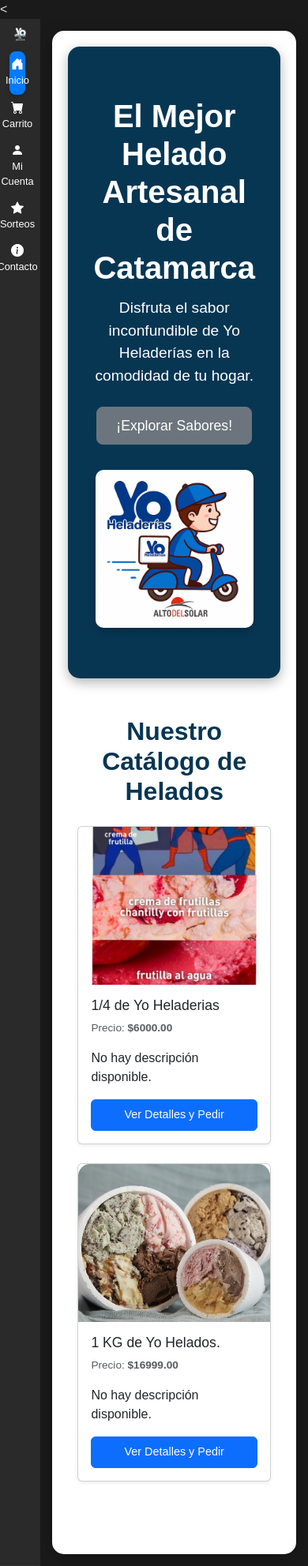
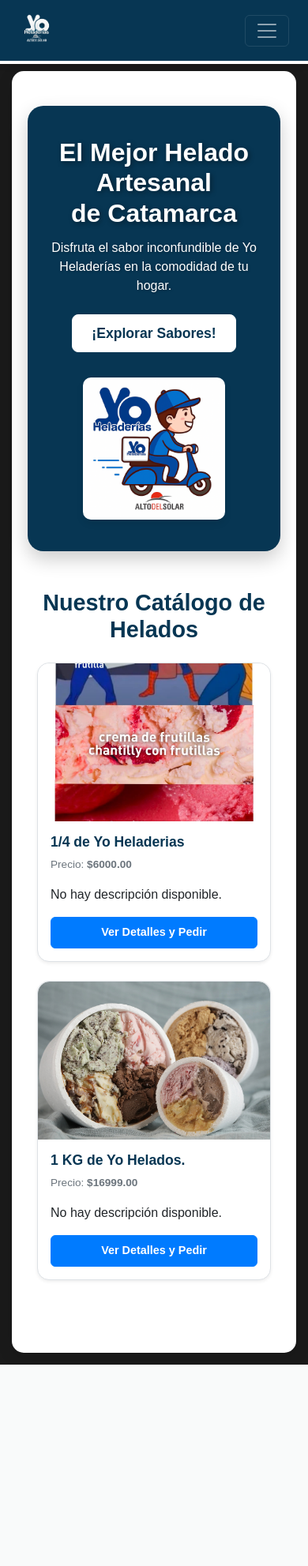
Before and after one commit to Whoami497/yoheladeria, a Django app: page / in a window 390 px wide. Shown: the whole page at 79% size. After the commit the page ends 1728 px from the top, so only its background shows below. Run offline with Django 5.2, Linux system fonts and the light colour scheme; data comes from the database, SQL or seed files in the repository; both versions use the stored data as it was after the commit.

Commit message:
Implementa el tipo CharField para imágenes de productos en models.py y admin.py; Finaliza rediseño visual y responsivo.

```diff
--- a/pedidos/templates/pedidos/base.html
+++ b/pedidos/templates/pedidos/base.html
@@ -1,4 +1,4 @@
-<<!doctype html>
+<!doctype html>
 <html lang="es">
   <head>
     <meta charset="utf-8">
@@ -10,42 +10,39 @@
     <style>
         /* Estilos generales del cuerpo */
         body {
-            padding-top: 0; /* No padding-top para navbar fija, la manejamos con el layout */
-            background-color: #1a1a1a; /* FONDO MUY OSCURO (casi negro) */
-            color: #e0e0e0; /* Color de texto base claro */
+            padding-top: 0; /* No padding-top por defecto */
+            background-color: var(--color-principal-oscuro);
+            color: var(--color-yo-texto-oscuro); /* Texto oscuro por defecto, para contenido principal */
             font-family: 'Arial', sans-serif;
         }
 
         /* Variables CSS para la Paleta de Colores AZUL y BLANCO de Yo Heladerías */
         :root {
-            --color-principal-oscuro: #1a1a1a; /* Fondo principal de la página */
-            --color-secundario-oscuro: #2a2a2a; /* Fondo para elementos flotantes en oscuro */
+            --color-principal-oscuro: #1a1a1a;
+            --color-secundario-oscuro: #2a2a2a;
 
-            --color-yo-azul: #073653;      /* AZUL OSCURO ESPECÍFICO (para fondo de main content) */
-            --color-yo-azul-claro: #007bff; /* Azul vibrante (para botones primarios) */
-            --color-yo-azul-oscuro-hover: #052a42; /* Hover para azul oscuro */
-            --color-yo-blanco: #ffffff;    /* Blanco puro */
-            --color-yo-fondo-claro: #f8f9fa; /* Fondo claro para tarjetas */
-            --color-yo-texto-oscuro: #343a40; /* Gris muy oscuro casi negro para textos en fondos claros */
-            --color-yo-gris-texto: #6c757d; /* Gris para textos secundarios en fondos claros */
-            --color-yo-gris-borde: #dee2e6; /* Gris muy claro para bordes */
-
-            --color-borde-resaltado: var(--color-yo-azul-claro); /* Borde para resaltar secciones */
-
-            --color-sombra-suave: rgba(0,0,0,0.2);
-            --color-sombra-media: rgba(0,0,0,0.3);
-            --color-sombra-fuerte: rgba(0,0,0,0.4);
+            --color-yo-azul: #073653;      /* AZUL OSCURO ESPECÍFICO */
+            --color-yo-azul-claro: #007bff;
+            --color-yo-azul-oscuro-hover: #052a42;
+            --color-yo-blanco: #ffffff;
+            --color-yo-fondo-claro: #f8f9fa;
+            --color-yo-texto-oscuro: #343a40;
+            --color-yo-gris-texto: #6c757d;
+            --color-yo-gris-borde: #dee2e6;
+            --color-sombra-suave: rgba(0,0,0,0.08);
+            --color-sombra-media: rgba(0,0,0,0.12);
+            --color-sombra-fuerte: rgba(0,0,0,0.2);
         }
 
-        /* LAYOUT PRINCIPAL */
+        /* LAYOUT PRINCIPAL (Desktop) */
         .page-wrapper {
             display: flex;
             min-height: 100vh;
             background-color: var(--color-principal-oscuro);
         }
 
-        /* BARRA LATERAL IZQUIERDA */
-        .sidebar {
+        /* BARRA LATERAL IZQUIERDA (Desktop) */
+        .sidebar-desktop {
             width: 250px;
             background-color: var(--color-secundario-oscuro);
             box-shadow: 2px 0 10px var(--color-sombra-suave);
@@ -55,22 +52,22 @@
             overflow-y: auto;
             border-right: 1px solid rgba(255,255,255,0.05);
         }
-        .sidebar-logo {
+        .sidebar-desktop .sidebar-logo {
             text-align: center;
             padding: 0 15px 20px;
         }
-        .sidebar-logo img {
-            max-width: 100%; /* El logo no excederá el ancho del contenedor */
-            height: auto; /* La altura se ajustará proporcionalmente */
-            max-height: 120px; /* Ajuste para que el logo sea más grande */
+        .sidebar-desktop .sidebar-logo img {
+            max-width: 100%;
+            height: auto;
+            max-height: 100px; /* Ajuste para que el logo sea más grande */
             display: block;
             margin: 0 auto;
-            object-fit: contain; /* Asegura que la imagen completa sea visible */
+            object-fit: contain;
         }
-        .sidebar-nav .nav-item {
+        .sidebar-desktop .sidebar-nav .nav-item {
             margin-bottom: 5px;
         }
-        .sidebar-nav .nav-link {
+        .sidebar-desktop .sidebar-nav .nav-link {
             color: var(--color-yo-blanco);
             padding: 15px 20px;
             font-size: 1.1rem;
@@ -81,22 +78,51 @@
             border-radius: 8px;
             margin: 0 10px;
         }
-        .sidebar-nav .nav-link i {
+        .sidebar-desktop .sidebar-nav .nav-link i {
             margin-right: 10px;
             font-size: 1.3rem;
         }
-        .sidebar-nav .nav-link:hover,
-        .sidebar-nav .nav-link.active {
+        .sidebar-desktop .sidebar-nav .nav-link:hover,
+        .sidebar-desktop .sidebar-nav .nav-link.active {
             background-color: var(--color-yo-azul-claro);
             color: var(--color-yo-blanco) !important;
             box-shadow: 0 2px 5px var(--color-sombra-suave);
         }
 
+        /* NAVEGACIÓN SUPERIOR PARA MÓVILES */
+        .navbar-mobile {
+            display: none; /* Oculto por defecto en desktop */
+            background-color: var(--color-yo-azul) !important;
+            box-shadow: 0 2px 8px var(--color-sombra-media);
+            border-bottom: 4px solid var(--color-yo-blanco);
+            padding: 0.7rem 1rem;
+            position: fixed;
+            top: 0;
+            left: 0;
+            width: 100%;
+            z-index: 1030; /* Asegura que esté por encima de otros elementos */
+        }
+        .navbar-mobile .navbar-brand img {
+            max-height: 45px; /* Logo más pequeño en la navbar móvil */
+            width: auto;
+        }
+        .navbar-mobile .nav-link {
+            color: var(--color-yo-blanco) !important;
+            font-weight: 600;
+        }
+
+
         /* CONTENIDO PRINCIPAL */
-        .main-content-wrapper {
-            margin-left: 250px; /* Deja espacio para la sidebar */
+        .main-content-wrapper-desktop { /* Wrapper para desktop */
+            margin-left: 250px;
             flex-grow: 1;
             padding: 20px;
+            background-color: var(--color-principal-oscuro);
+        }
+        .main-content-wrapper-mobile { /* Wrapper para móvil */
+            flex-grow: 1;
+            padding: 15px;
+            padding-top: 85px; /* Espacio para la navbar móvil fija */
             background-color: var(--color-principal-oscuro);
         }
         .main-content {
@@ -104,11 +130,11 @@
             border-radius: 15px;
             padding: 30px;
             box-shadow: 0 5px 20px var(--color-sombra-media);
-            min-height: calc(100vh - 40px);
+            min-height: calc(100vh - 40px); /* Altura mínima para desktop */
             color: var(--color-yo-texto-oscuro);
         }
 
-        /* Mensajes de Django (Alertas) - Ahora dentro del main-content */
+        /* Mensajes de Django (Alertas) */
         .messages {
             margin-top: 0;
             margin-bottom: 20px;
@@ -135,13 +161,54 @@
         }
 
         /* Botones, tarjetas, etc. usarán las mismas variables de color que ya definimos */
-        /* Hero Section (nueva clase para el banner principal) */
+        .btn-primary { background-color: var(--color-yo-azul-claro); border-color: var(--color-yo-azul-claro); font-weight: bold; color: var(--color-yo-blanco); transition: all 0.2s ease-in-out; }
+        .btn-primary:hover { background-color: var(--color-yo-azul); border-color: var(--color-yo-azul); transform: translateY(-2px); box-shadow: 0 4px 8px var(--color-sombra-suave); }
+        .btn-success { background-color: var(--color-yo-azul); border-color: var(--color-yo-azul); font-weight: bold; color: var(--color-yo-blanco); transition: all 0.2s ease-in-out; }
+        .btn-success:hover { background-color: var(--color-yo-azul-oscuro-hover); border-color: var(--color-yo-azul-oscuro-hover); transform: translateY(-2px); box-shadow: 0 4px 8px var(--color-sombra-suave); }
+        .btn-secondary { background-color: var(--color-yo-blanco); border-color: var(--color-yo-blanco); color: var(--color-yo-azul); font-weight: bold; transition: all 0.2s ease-in-out; }
+        .btn-secondary:hover { background-color: var(--color-yo-gris-borde); border-color: var(--color-yo-gris-borde); color: var(--color-yo-azul-oscuro-hover); transform: translateY(-2px); box-shadow: 0 4px 8px var(--color-sombra-suave); }
+        .btn-outline-danger { color: var(--color-yo-gris-texto); border-color: var(--color-yo-gris-texto); transition: all 0.2s ease-in-out; }
+        .btn-outline-danger:hover { background-color: #dc3545; color: var(--color-yo-blanco); border-color: #dc3545; box-shadow: 0 4px 8px var(--color-sombra-suave); }
+
+        .card { border: 1px solid var(--color-yo-gris-borde); border-radius: 15px; box-shadow: 0 6px 12px var(--color-sombra-suave); transition: transform 0.3s ease-in-out, box-shadow 0.3s ease-in-out; background-color: var(--color-yo-blanco); overflow: hidden; }
+        .card:hover { transform: translateY(-8px); box-shadow: 0 12px 24px var(--color-sombra-media); }
+        .card-title { color: var(--color-yo-azul); font-weight: bold; font-size: 1.35rem; }
+        .card-text.text-muted { color: var(--color-yo-gris-texto) !important; font-size: 0.95rem; }
+        .card-img-top { border-radius: 15px 15px 0 0; }
+
+        .display-4 { color: var(--color-yo-azul); font-weight: bold; }
+        .lead .fw-bold { color: var(--color-yo-azul); }
+        h3 { color: var(--color-yo-azul); }
+
+        table.table th { color: var(--color-yo-blanco); background-color: var(--color-yo-azul); }
+        table.table tfoot th, table.table tfoot td { font-size: 1.6rem; color: var(--color-yo-azul); font-weight: bold; }
+        table.table tfoot strong { color: var(--color-yo-azul); }
+        .alert-info .alert-link { color: var(--color-yo-azul); font-weight: bold; }
+        .alert-info .alert-link:hover { color: var(--color-yo-azul-oscuro-hover); }
+
+        .placeholder-image {
+            border: 2px dashed var(--color-yo-gris-borde) !important;
+            color: var(--color-yo-gris-texto);
+            background-color: var(--color-yo-fondo-claro);
+            min-height: 200px;
+            font-weight: bold;
+            display: flex;
+            align-items: center;
+            justify-content: center;
+            text-align: center;
+            border-radius: 15px 15px 0 0; /* Coincidir con la tarjeta */
+        }
+        .placeholder-image span {
+            font-size: 0.9rem;
+        }
+
+        /* SECCIÓN HERO (PRINCIPAL) */
         .hero-section-new {
             background-color: var(--color-yo-azul);
             color: var(--color-yo-blanco);
-            padding: 4rem 2rem;
-            border-radius: 15px;
-            box-shadow: 0 5px 15px var(--color-sombra-media);
+            padding: 3rem 1.5rem; /* Ajuste para desktop */
+            border-radius: 20px;
+            box-shadow: 0 10px 25px var(--color-sombra-fuerte);
             text-align: center;
             display: flex;
             flex-direction: column;
@@ -149,15 +216,17 @@
             justify-content: center;
         }
         .hero-section-new h1 {
-            font-size: 3rem;
+            font-size: 3rem; /* Ajuste para desktop */
             font-weight: 900;
             margin-bottom: 0.8rem;
             line-height: 1.2;
+            text-shadow: 2px 2px 6px rgba(0,0,0,0.4);
         }
         .hero-section-new p {
             font-size: 1.3rem;
             margin-bottom: 1.5rem;
             max-width: 600px;
+            text-shadow: 1px 1px 3px rgba(0,0,0,0.3);
         }
         .hero-section-new .btn {
             font-size: 1.1rem;
@@ -178,70 +247,72 @@
             box-shadow: 0 5px 10px var(--color-sombra-suave);
         }
 
+
         /* Media Queries para Responsive Design */
-        @media (max-width: 992px) {
-            .sidebar {
-                width: 100%;
-                height: auto;
-                position: relative;
-                box-shadow: none;
-                border-right: none;
-                padding-top: 10px;
-                padding-bottom: 10px;
-                border-bottom: 1px solid rgba(255,255,255,0.05);
-                display: flex; /* Para que los elementos se centren en móvil */
-                flex-direction: column;
+        @media (min-width: 992px) { /* Estilos de Desktop (solo se aplican a partir de 992px) */
+            body {
+                padding-top: 0; /* No padding superior en desktop */
+            }
+            .page-wrapper {
+                flex-direction: row; /* Sidebar a la izquierda, contenido a la derecha */
+            }
+            .sidebar-desktop {
+                display: block; /* Muestra la sidebar en desktop */
+            }
+            .navbar-mobile {
+                display: none; /* Oculta la navbar móvil en desktop */
+            }
+            .main-content-wrapper {
+                margin-left: 250px; /* Deja espacio para la sidebar */
+                padding: 20px;
+            }
+            .main-content {
+                min-height: calc(100vh - 40px); /* Ajuste de altura para desktop */
+            }
+        }
+
+        @media (max-width: 991.98px) { /* Estilos para Mobile (hasta 991.98px) */
+            body {
+                padding-top: 75px; /* Espacio para la navbar móvil fija */
+            }
+            .page-wrapper {
+                flex-direction: column; /* Contenido apilado en móvil */
+            }
+            .sidebar-desktop {
+                display: none; /* Oculta la sidebar en móvil */
+            }
+            .navbar-mobile {
+                display: flex; /* Muestra la navbar móvil */
+                justify-content: space-between;
                 align-items: center;
             }
-            .sidebar-logo {
-                padding-bottom: 10px; /* Menos espacio debajo del logo en móvil */
+            .navbar-mobile .container-fluid {
+                padding-left: 0.5rem;
+                padding-right: 0.5rem;
             }
-            .sidebar-logo img {
-                max-height: 70px; /* Logo más grande en móvil (sidebar) */
-            }
-            .sidebar-nav {
-                width: 100%;
-                display: flex;
-                justify-content: space-around;
-                padding: 0 10px;
-            }
-            .sidebar-nav .nav-item {
-                margin-bottom: 0; /* Resetear margin */
-                width: 30%; /* Ejemplo: 3 elementos por fila */
-            }
-            .sidebar-nav .nav-link {
-                padding: 8px 10px;
-                margin: 0 2px;
-                flex-direction: column;
-                font-size: 0.8rem;
-                text-align: center;
-            }
-            .sidebar-nav .nav-link i {
-                margin-right: 0;
-                margin-bottom: 3px;
-                font-size: 1rem;
-            }
-
             .main-content-wrapper {
-                margin-left: 0;
-                padding: 15px;
+                margin-left: 0; /* No hay sidebar a la izquierda */
+                padding: 15px; /* Menos padding general */
             }
             .main-content {
                 padding: 20px;
                 min-height: auto;
             }
+            .hero-section-new {
+                padding: 2.5rem 1rem;
+            }
             .hero-section-new h1 {
-                font-size: 2.5rem;
+                font-size: 2rem;
             }
             .hero-section-new p {
-                font-size: 1.2rem;
+                font-size: 1rem;
             }
             .hero-section-new .hero-image-container-new img {
-                max-width: 200px;
+                max-width: 180px;
             }
             .section-title {
-                font-size: 2rem;
-                margin-top: 2rem;
+                font-size: 1.8rem;
+                margin-top: 1.5rem;
                 margin-bottom: 1.5rem;
             }
             .card .card-title {
@@ -258,14 +329,55 @@
     </style>
   </head>
   <body>
-    {% load static %} {# ¡Esta línea es crucial y debe estar aquí! #}
+    {% load static %}
+
+    {# NAVEGACIÓN SUPERIOR PARA MÓVILES #}
+    <nav class="navbar navbar-expand-md navbar-dark navbar-mobile">
+        <div class="container-fluid">
+          <a class="navbar-brand" href="{% url 'index' %}">
+              <img src="{% static 'images/logo_yo_heladeria_blanco.png' %}" alt="Yo Heladerías Alto del Solar">
+          </a>
+          <button class="navbar-toggler" type="button" data-bs-toggle="collapse" data-bs-target="#navbarCollapseMobile">
+            <span class="navbar-toggler-icon"></span>
+          </button>
+          <div class="collapse navbar-collapse" id="navbarCollapseMobile">
+            <ul class="navbar-nav ms-auto mb-2 mb-md-0">
+              <li class="nav-item">
+                <a class="nav-link active" aria-current="page" href="{% url 'index' %}">
+                    <i class="bi bi-house-door-fill"></i> Inicio
+                </a>
+              </li>
+              <li class="nav-item">
+                <a class="nav-link" href="{% url 'ver_carrito' %}">
+                    <i class="bi bi-cart-fill"></i> Carrito
+                </a>
+              </li>
+              <li class="nav-item">
+                <a class="nav-link" href="#">
+                    <i class="bi bi-person-fill"></i> Mi Cuenta
+                </a>
+              </li>
+              <li class="nav-item">
+                <a class="nav-link" href="#">
+                    <i class="bi bi-star-fill"></i> Sorteos
+                </a>
+              </li>
+              <li class="nav-item">
+                <a class="nav-link" href="#">
+                    <i class="bi bi-info-circle-fill"></i> Contacto
+                </a>
+              </li>
+            </ul>
+          </div>
+        </div>
+    </nav>
+
 
     <div class="page-wrapper">
-        {# BARRA LATERAL IZQUIERDA #}
-        <aside class="sidebar">
+        {# BARRA LATERAL IZQUIERDA (SOLO DESKTOP) #}
+        <aside class="sidebar-desktop">
             <div class="sidebar-logo">
                 <a href="{% url 'index' %}">
-                    {# LOGO BLANCO SOBRE FONDO AZUL OSCURO DE LA SIDEBAR #}
                     <img src="{% static 'images/logo_yo_heladeria_blanco.png' %}" alt="Yo Heladerías Alto del Solar">
                 </a>
             </div>
@@ -281,7 +393,6 @@
                             <i class="bi bi-cart-fill"></i> Carrito
                         </a>
                     </li>
-                    {# Futuras secciones como "Contacto", "Sorteos", "Mi Cuenta" #}
                     <li class="nav-item">
                         <a class="nav-link" href="#">
                             <i class="bi bi-person-fill"></i> Mi Cuenta
@@ -302,7 +413,7 @@
         </aside>
 
         {# CONTENIDO PRINCIPAL #}
-        <div class="main-content-wrapper">
+        <div class="main-content-wrapper main-content-wrapper-desktop"> {# Usamos wrapper desktop por defecto #}
             <div class="main-content">
                 {% if messages %}
                     <div class="messages mt-3">
--- a/pedidos/templates/pedidos/index.html
+++ b/pedidos/templates/pedidos/index.html
@@ -2,15 +2,14 @@
 {% load static %}
 
 {% block content %}
-{# --- INICIO: SECCIÓN HERO - PEDIDOS A DOMICILIO (Ahora es lo primero y central) --- #}
-<section id="hero-domicilio" class="hero-section-new">
+{# --- INICIO: SECCIÓN HERO - PEDIDOS A DOMICILIO (Principal al cargar la página) --- #}
+<section id="hero-domicilio" class="hero-section-new mt-4">
     <div class="hero-content">
         <h1>El Mejor Helado Artesanal<br> de Catamarca</h1>
         <p>Disfruta el sabor inconfundible de Yo Heladerías en la comodidad de tu hogar.</p>
-        <a href="#nuestro-catalogo" class="btn btn-secondary btn-lg">¡Explorar Sabores!</a> {# Botón principal del Hero #}
+        <a href="#nuestro-catalogo" class="btn btn-secondary btn-lg">¡Explorar Sabores!</a>
     </div>
     <div class="hero-image-container-new">
-        {# Usamos la imagen del repartidor en moto #}
         <img src="{% static 'images/helado_a_domicilio.jpg' %}" alt="Helado a Domicilio">
     </div>
 </section>
@@ -27,7 +26,10 @@
                 {% if producto.imagen %}
                     <img src="{% static producto.imagen %}" class="card-img-top" alt="{{ producto.nombre }}" style="height: 200px; object-fit: cover; border-radius: 15px 15px 0 0;">
                 {% else %}
-                    <img src="{% static 'images/placeholder_producto.jpg' %}" class="card-img-top" alt="Sin imagen" style="height: 200px; object-fit: cover; border-radius: 15px 15px 0 0;">
+                    {# Usamos la clase placeholder-image para el div #}
+                    <div class="card-img-top placeholder-image" style="height: 200px;">
+                        <span>Sin imagen</span>
+                    </div>
                 {% endif %}
                 <div class="card-body d-flex flex-column">
                     <h5 class="card-title">{{ producto.nombre }}</h5>
```
Also changed, not shown: pedidos/admin.py (+63 -48 lines), pedidos/models.py (+3 -4 lines), db.sqlite3, media/productos/1kg_blanco.png (added), media/productos/1kg_blanco_VZj5Vcm.png (added), media/productos/1kg_blanco_tUgRIhH.png (added), pedidos/migrations/0011_alter_producto_imagen.py (added).
